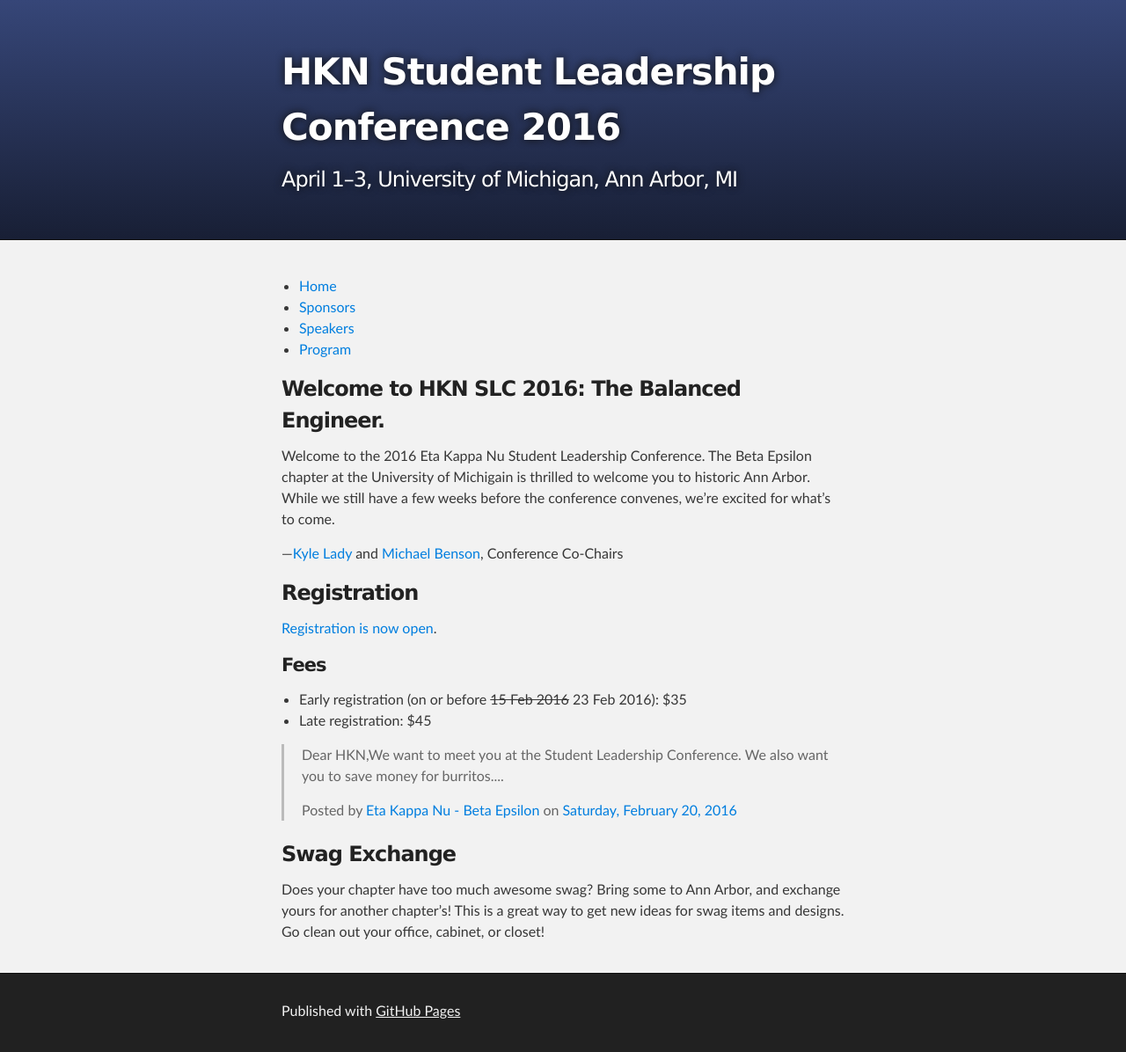
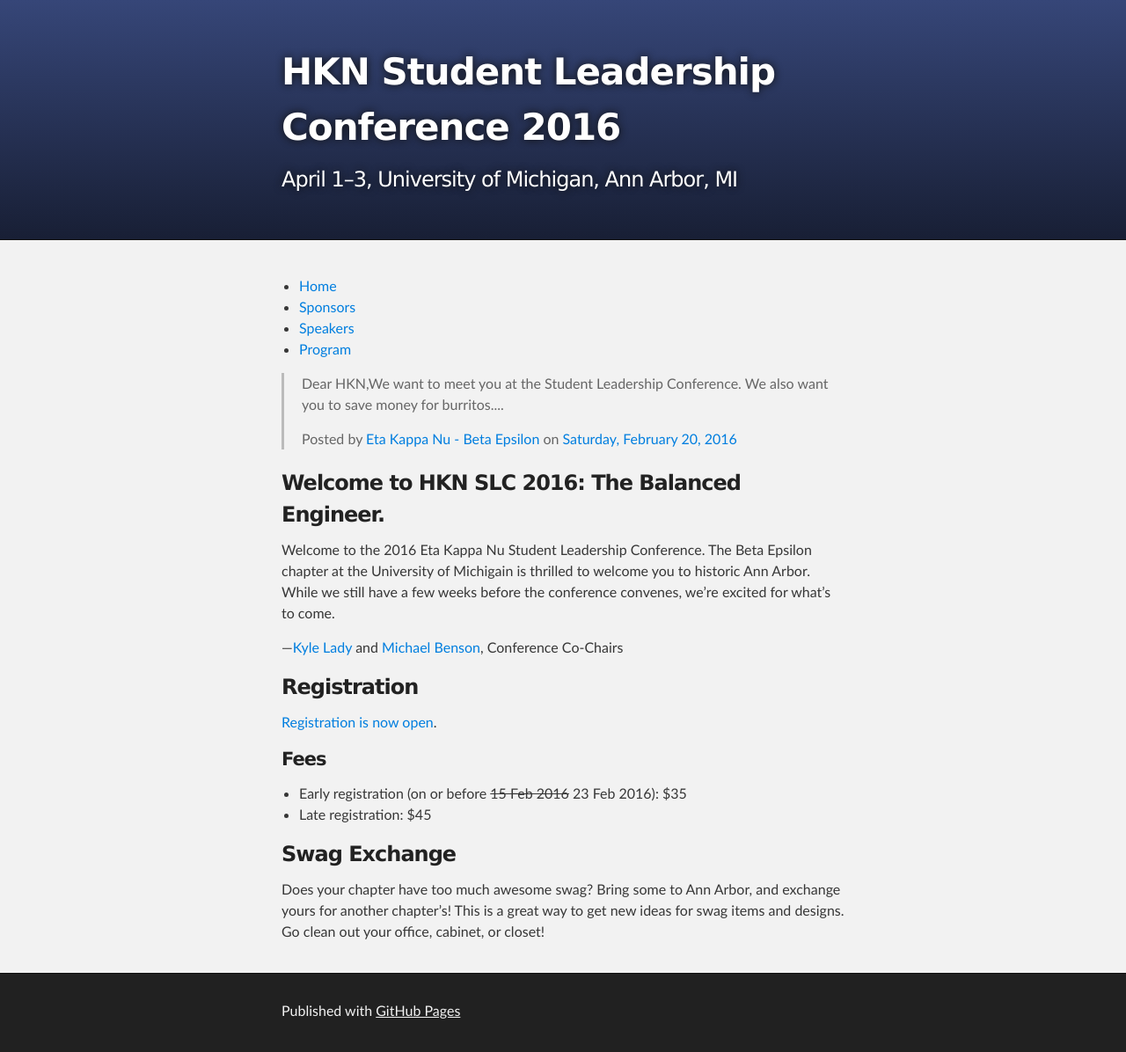
Before and after one commit to hkncon2016/hkncon2016.github.io, a Jekyll site: the page built from index.md, in a window 1280 px wide. Shown: the whole page at 88% size. Built offline with Jekyll 4.4.1, drawn with Linux system fonts in a browser that asks for light colours; some of the changed lines change nothing that is shown.

Commit message:
Update index.md

```diff
--- a/index.md
+++ b/index.md
@@ -2,6 +2,9 @@
 layout: default
 title: HKN Student Leadership Conference 2016
 ---
+
+<div id="fb-root"></div><script>(function(d, s, id) {  var js, fjs = d.getElementsByTagName(s)[0];  if (d.getElementById(id)) return;  js = d.createElement(s); js.id = id;  js.src = "//connect.facebook.net/en_US/sdk.js#xfbml=1&version=v2.3";  fjs.parentNode.insertBefore(js, fjs);}(document, 'script', 'facebook-jssdk'));</script><div class="fb-post" data-href="https://www.facebook.com/IEEE.HKN/posts/1059532110777190" data-width="500"><div class="fb-xfbml-parse-ignore"><blockquote cite="https://www.facebook.com/IEEE.HKN/posts/1059532110777190"><p>Dear HKN,We want to meet you at the Student Leadership Conference. We also want you to save money for burritos....</p>Posted by <a href="https://www.facebook.com/HKNBE/">Eta Kappa Nu - Beta Epsilon</a> on&nbsp;<a href="https://www.facebook.com/IEEE.HKN/posts/1059532110777190">Saturday, February 20, 2016</a></blockquote></div></div>
+
 
 ### Welcome to HKN SLC 2016: The Balanced Engineer.
 Welcome to the 2016 Eta Kappa Nu Student Leadership Conference. The Beta Epsilon chapter at the University of Michigain
@@ -18,8 +21,5 @@
  - Early registration (on or before <strike>15 Feb 2016</strike> 23 Feb 2016): $35
  - Late registration: $45
 
-<div id="fb-root"></div><script>(function(d, s, id) {  var js, fjs = d.getElementsByTagName(s)[0];  if (d.getElementById(id)) return;  js = d.createElement(s); js.id = id;  js.src = "//connect.facebook.net/en_US/sdk.js#xfbml=1&version=v2.3";  fjs.parentNode.insertBefore(js, fjs);}(document, 'script', 'facebook-jssdk'));</script><div class="fb-post" data-href="https://www.facebook.com/IEEE.HKN/posts/1059532110777190" data-width="500"><div class="fb-xfbml-parse-ignore"><blockquote cite="https://www.facebook.com/IEEE.HKN/posts/1059532110777190"><p>Dear HKN,We want to meet you at the Student Leadership Conference. We also want you to save money for burritos....</p>Posted by <a href="https://www.facebook.com/HKNBE/">Eta Kappa Nu - Beta Epsilon</a> on&nbsp;<a href="https://www.facebook.com/IEEE.HKN/posts/1059532110777190">Saturday, February 20, 2016</a></blockquote></div></div>
-
-
 ### Swag Exchange
 Does your chapter have too much awesome swag? Bring some to Ann Arbor, and exchange yours for another chapter's! This is a great way to get new ideas for swag items and designs. Go clean out your office, cabinet, or closet!
```
